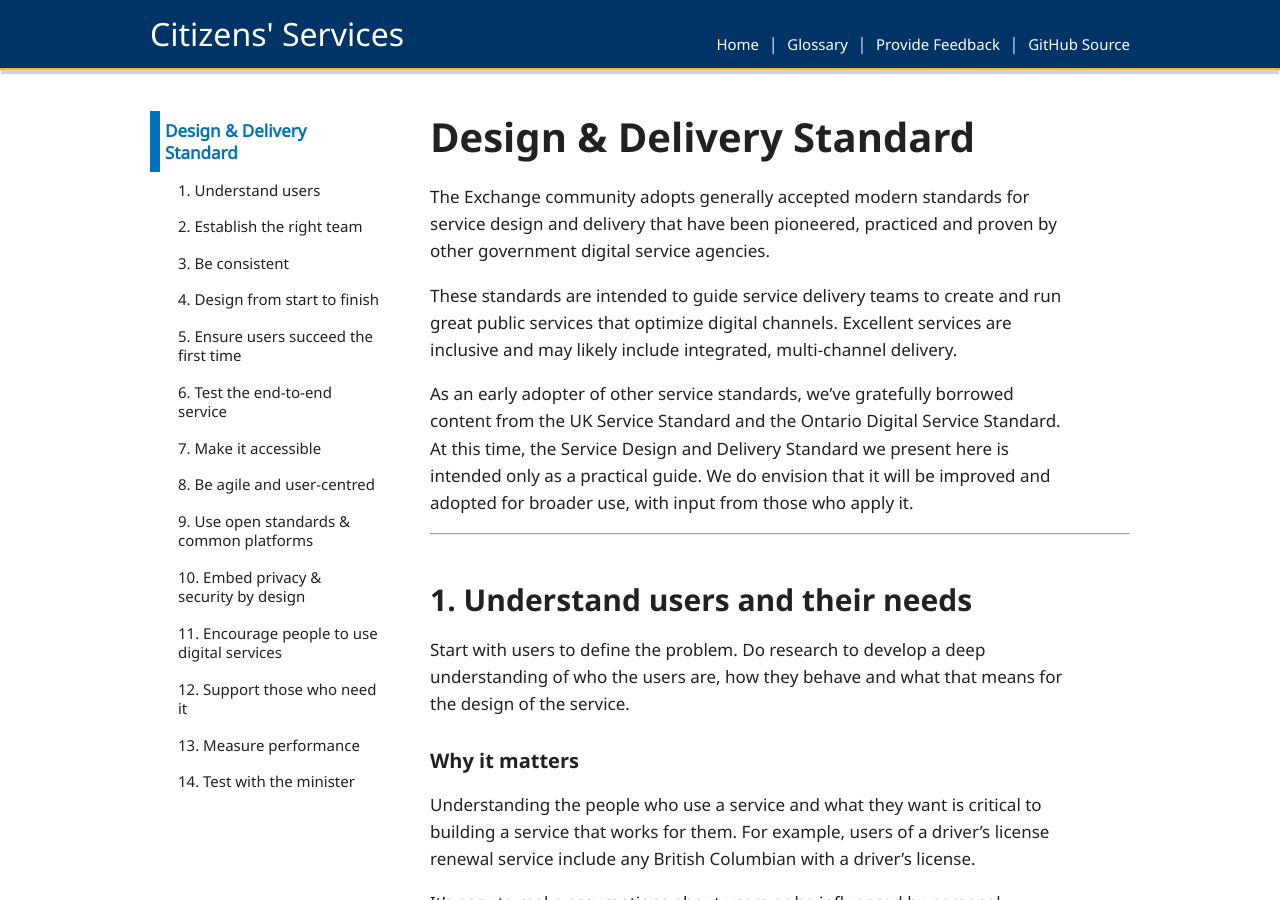
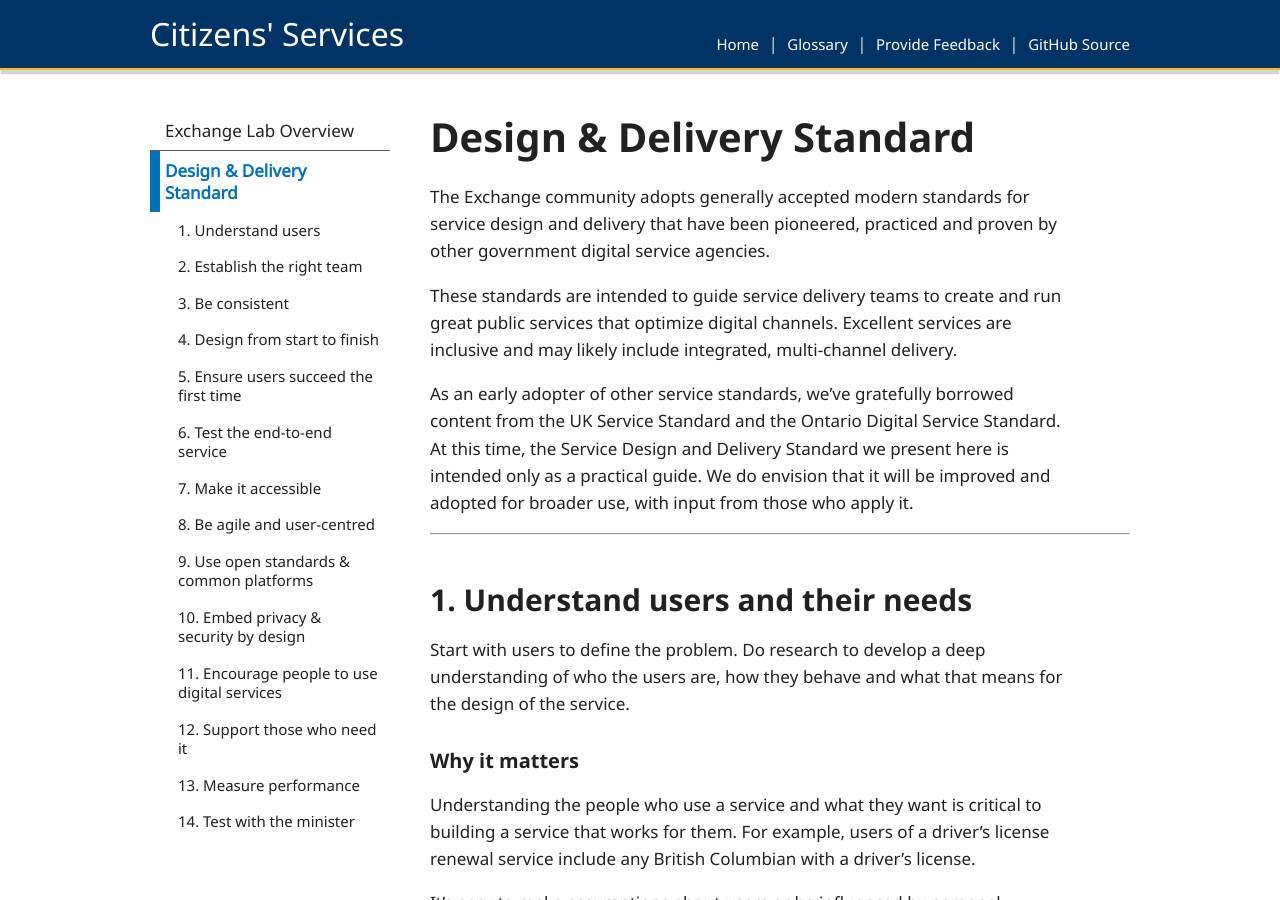
Before and after one commit to HeatherRemacle/exchangelabops, a Jekyll site: the page built from pages/standard.md, in a window 1280 px wide and 900 px high. Built offline with Jekyll 4.4.1, drawn with Linux system fonts in a browser that asks for light colours.

Commit message:
Navigation simplification

```diff
--- a/_data/navigation.yml
+++ b/_data/navigation.yml
@@ -62,10 +62,14 @@ docs:
     href: /governance
 
 standard:
+    - text: Exchange Lab Overview
+      href: /
     - text: Design & Delivery Standard
       href: /standard
 
 glossary:
+  - text: Exchange Lab Overview
+    href: /
   - text: Glossary
     href: /glossary
 
@@ -94,5 +98,7 @@ footer:
     external: true
 
 feedback:
+  - text: Exchange Lab Overview
+    href: /
   - text: Provide Feedback
     href: /feedback
```
Also changed, not shown: pages/index.md (+2 -0 lines), pages/standard.md (+1 -1 lines).
